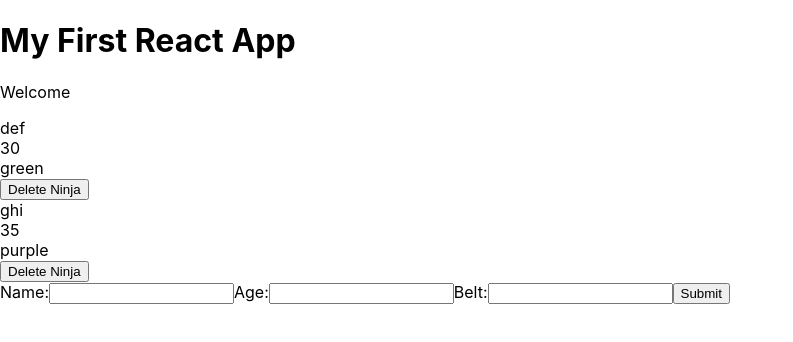
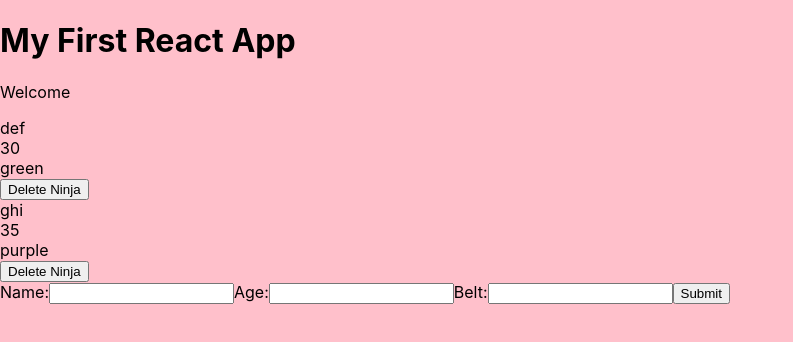
Before and after one commit to Kriti-bit/React-Redux, a React (Create React App) app in the folder myapp/: page / in a window 1280 px wide. Shown: the top 342 px of the page, without its empty margins (0-793 px from the left). Built offline with nearby package versions, Linux system fonts and the light colour scheme.

Commit message:
Ninja.css added

```diff
--- a/myapp/src/App.js
+++ b/myapp/src/App.js
@@ -27,7 +27,7 @@ deleteNinja = (id) => {
 //We are not using the destructive method here
   this.setState({
     ninjas : ninjas
-  })
+  });
 }
 
   render () {
--- /dev/null
+++ b/myapp/src/Ninjas.css
@@ -0,0 +1,9 @@
+body {
+    background: pink;
+    transition: all 1s;
+}
+
+.ninjas form {
+    background: #fff;
+    padding: 20px;
+}
--- a/myapp/src/Ninjas.js
+++ b/myapp/src/Ninjas.js
@@ -1,4 +1,5 @@
 import React from 'react';
+import './Ninjas.css'
 
 const Ninjas = ({ ninjas, deleteNinja }) => {
         //console.log(this.props)
```
